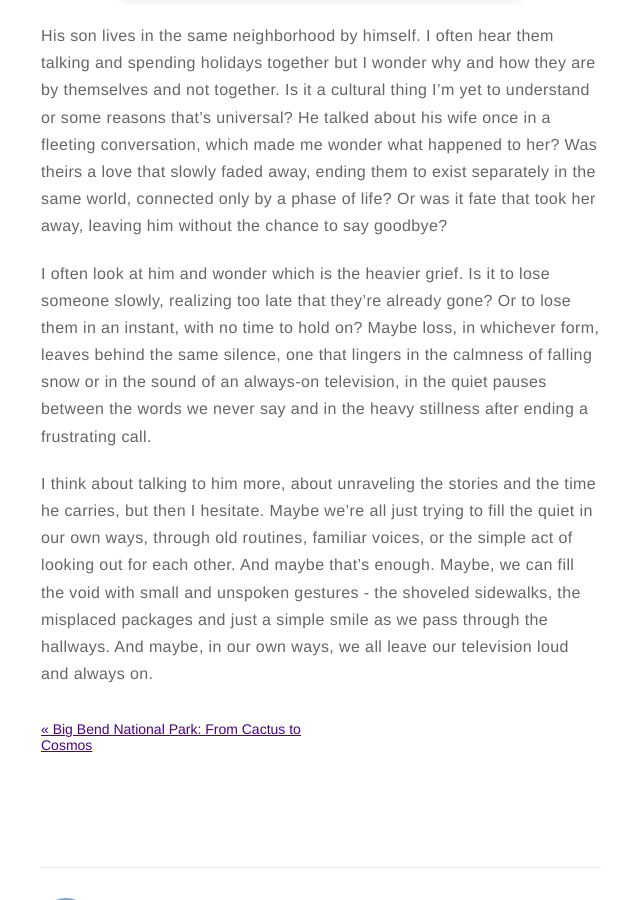
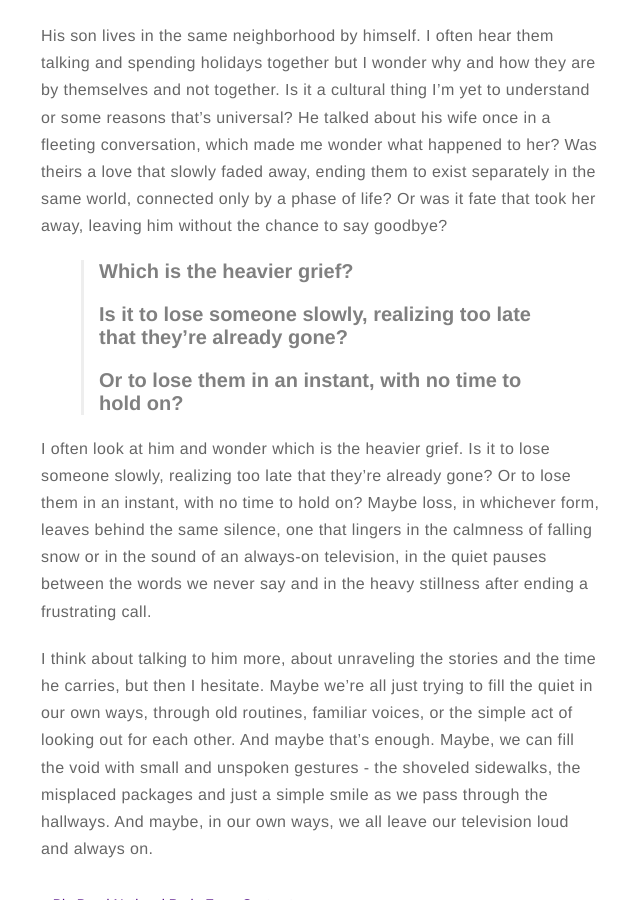
Before and after one commit to Khanalpooja/backup-khanalpooja.github.io, a Jekyll site: the page built from _posts/2025-02-19-Filling-the-quiet.md, in a window 1280 px wide and 900 px high, scrolled down 2692 px. Shown: the whole window, without its empty margins (319-959 px from the left). Built offline with Jekyll 4.4.1, drawn with Linux system fonts in a browser that asks for light colours; nearby versions of some CDN libraries; comment, search, counter and statistics services are not loaded; part of the change alters nothing that is shown; grey boxes are pictures that could not be loaded.

Commit message:
enhanced textquotes

```diff
--- a/_posts/2025-02-19-Filling-the-quiet.md
+++ b/_posts/2025-02-19-Filling-the-quiet.md
@@ -23,12 +23,6 @@ In the winter, I find myself longing for brighter, longer and warmer days. I som
 
 I  have a neighbor in his early 70s. His back is slightly bent when he walks as if he is carrying the weight of time. His voice is loud and firm which makes me wonder if he was once someone who commanded a room with his words. On this snowy winter day, he is shoveling snow from the sidewalk. The way he does it - his movements look practiced and almost second nature. When he mentioned that he has lived here for more than 20 years, I was astonished. And by that I don’t mean judging, I appreciate the patience and stability it takes to stay in one place for so long and wondered how and why he did it.
 
-Later, he stands in his front yard with a few of his peers, their words are drifting through the cold air in hushed tones. I can’t quite make out their conversation from the inside of the building, but I imagine it weaves between the past and present, and also the quiet rhythm of everyday life.
-
-Whenever the mailman mistakenly delivers my package to his address, he takes the trouble to place it at my doorstep. I appreciate it, yet I’ve never said it out loud. Should I? Would a thank-you card be a thoughtful gesture, or would it feel unnecessary to him? Would it be just another piece of paper in a life that moves forward without expectation?
-
-His television is always on. Even when he is outside, the light of the screen flares through his windows, and the loud sound seeps out a bit. Is it just a habit, or is it a lack of company? Is it a way to fill the silence of a house that no longer echoes with familiar voices? Or maybe, it’s nothing that deep - just a background noise, something he never thinks to turn off because it doesn’t bother him?
-These days, I also hear his angry voice over the phone which cuts through the usual quiet. His words are muffled, but I understand the frustrating tone. I wonder who is he talking to? Someone important? Someone from his past? And why is he angry? Is it something with his life right now, or a deep wound from his past?  Should I be concerned or is it how he is?
 
 <div class="image-caption">
   <img src="/assets/images/alone.jpg" alt="staring at the sunset alone">
@@ -37,7 +31,21 @@ These days, I also hear his angry voice over the phone which cuts through the us
   </figcaption> -->
 </div>
 
+Later, he stands in his front yard with a few of his peers, their words are drifting through the cold air in hushed tones. I can’t quite make out their conversation from the inside of the building, but I imagine it weaves between the past and present, and also the quiet rhythm of everyday life.
+
+Whenever the mailman mistakenly delivers my package to his address, he takes the trouble to place it at my doorstep. I appreciate it, yet I’ve never said it out loud. Should I? Would a thank-you card be a thoughtful gesture, or would it feel unnecessary to him? Would it be just another piece of paper in a life that moves forward without expectation?
+
+His television is always on. Even when he is outside, the light of the screen flares through his windows, and the loud sound seeps out a bit. Is it just a habit, or is it a lack of company? Is it a way to fill the silence of a house that no longer echoes with familiar voices? Or maybe, it’s nothing that deep - just a background noise, something he never thinks to turn off because it doesn’t bother him?
+These days, I also hear his angry voice over the phone which cuts through the usual quiet. His words are muffled, but I understand the frustrating tone. I wonder who is he talking to? Someone important? Someone from his past? And why is he angry? Is it something with his life right now, or a deep wound from his past?  Should I be concerned or is it how he is?
+
+
 His son lives in the same neighborhood by himself. I often hear them talking and spending holidays together but I wonder why and how they are by themselves and not together. Is it a cultural thing I’m yet to understand or some reasons that’s universal? He talked about his wife once in a fleeting conversation, which made me wonder what happened to her? Was theirs a love that slowly faded away, ending them to exist separately in the same world, connected only by a phase of life? Or was it fate that took her away, leaving him without the chance to say goodbye?
+
+
+> ### <span style="color:grey;">Which is the heavier grief? </span>
+> ### <span style="color:grey;">Is it to lose someone slowly, realizing too late that they’re already gone? </span>
+> ###  <span style="color:grey;">Or to lose them in an instant, with no time to hold on?</span>
+
 
 I often look at him and wonder which is the heavier grief. Is it to lose someone slowly, realizing too late that they’re already gone? Or to lose them in an instant, with no time to hold on? Maybe loss, in whichever form, leaves behind the same silence, one that lingers in the calmness of falling snow or in the sound of an always-on television, in the quiet pauses between the words we never say and in the heavy stillness after ending a frustrating call.
 
```
